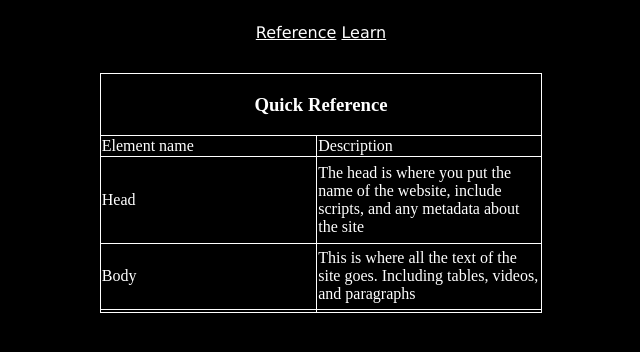
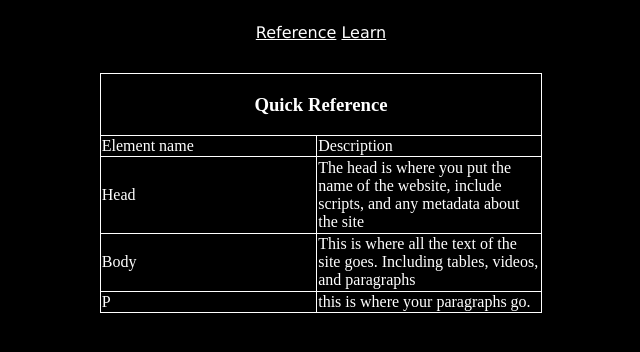
Before and after one commit to Monkey02Psycho/Monkey02Psycho.github.io, a plain HTML site: page index.html in a window 1280 px wide. Shown: the part 90-442 px from the top of the page, without its empty margins (319-959 px from the left). Drawn offline with Linux system fonts and the light colour scheme.

Commit message:
added paragraphs

```diff
--- a/index.html
+++ b/index.html
@@ -18,7 +18,7 @@
 			<tbody>
 				<tr><td>Head</td><td>The head is where you put the name of the website, include scripts, and any metadata about the site</td></tr>
 				<tr><td>Body</td><td>This is where all the text of the site goes. Including tables, videos, and paragraphs</td></tr>
-				<tr><td></td><td></td></tr>
+				<tr><td>P</td><td>this is where your paragraphs go.</td></tr>
 			</tbody>
 		</table>
 	</div>
```
